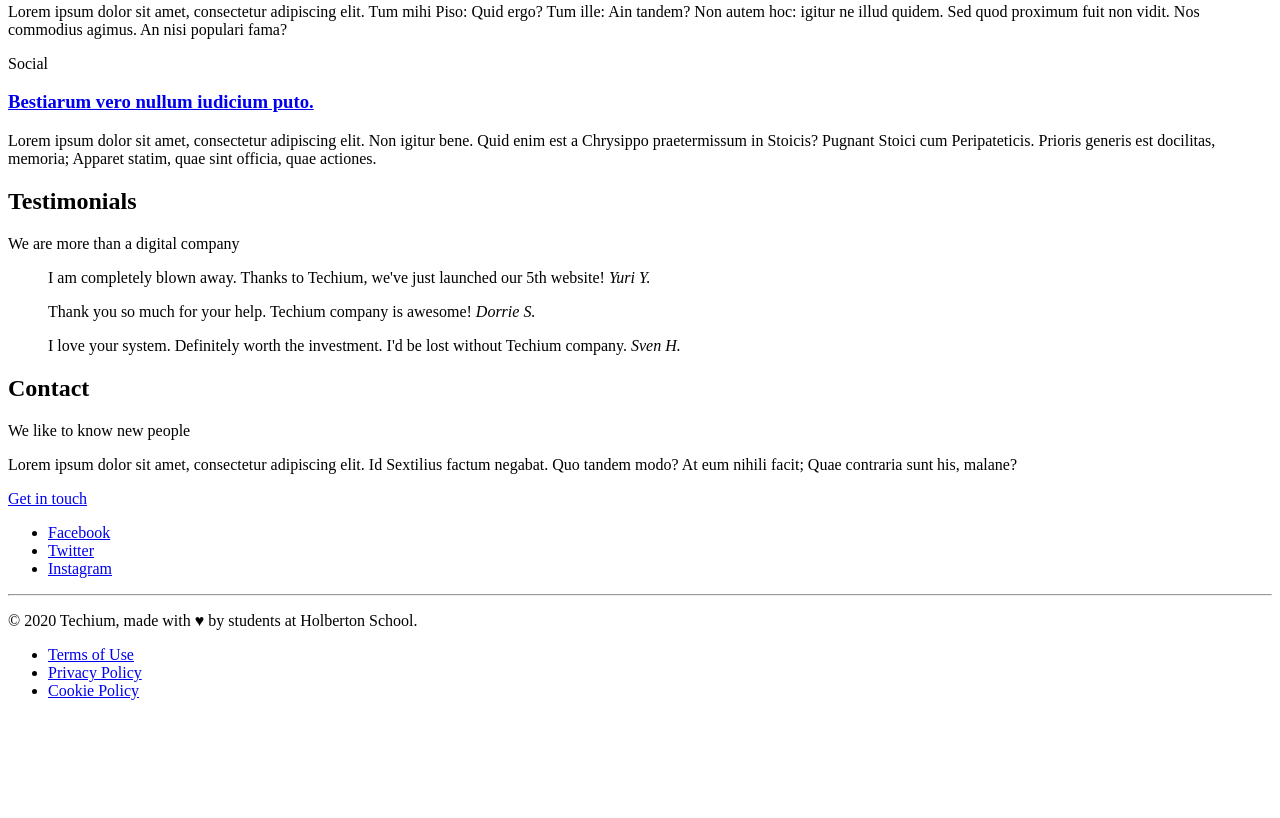
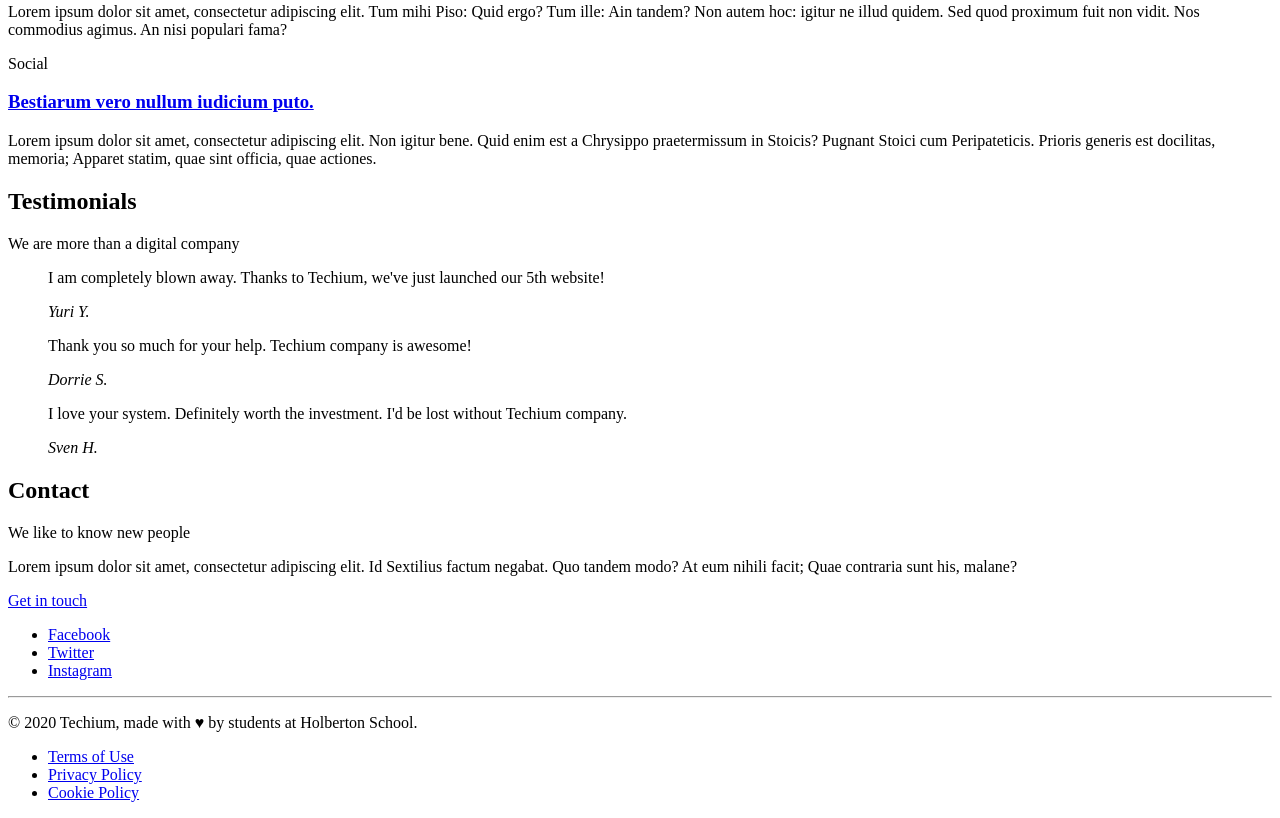
Before and after one commit to Mos3aB696/alx-frontend, a plain HTML site: page 0x00-html_advanced/29-index.html in a window 1280 px wide. Shown: the part 1507-2325 px from the top of the page. Before the commit the page ends 2223 px from the top, so only its background shows below. Drawn offline with Linux system fonts and the light colour scheme.

Commit message:
Ta_29_sk

```diff
--- a/0x00-html_advanced/29-index.html
+++ b/0x00-html_advanced/29-index.html
@@ -165,21 +165,27 @@
           <div>
             <article>
               <blockquote>
-                I am completely blown away. Thanks to Techium, we've just
-                launched our 5th website!
+                <p>
+                  I am completely blown away. Thanks to Techium, we've just
+                  launched our 5th website!
+                </p>
                 <cite>Yuri Y.</cite>
               </blockquote>
             </article>
             <article>
               <blockquote>
-                Thank you so much for your help. Techium company is awesome!
+                <p>
+                  Thank you so much for your help. Techium company is awesome!
+                </p>
                 <cite>Dorrie S.</cite>
               </blockquote>
             </article>
             <article>
               <blockquote>
-                I love your system. Definitely worth the investment. I'd be lost
-                without Techium company.
+                <p>
+                  I love your system. Definitely worth the investment. I'd be
+                  lost without Techium company.
+                </p>
                 <cite>Sven H.</cite>
               </blockquote>
             </article>
```
